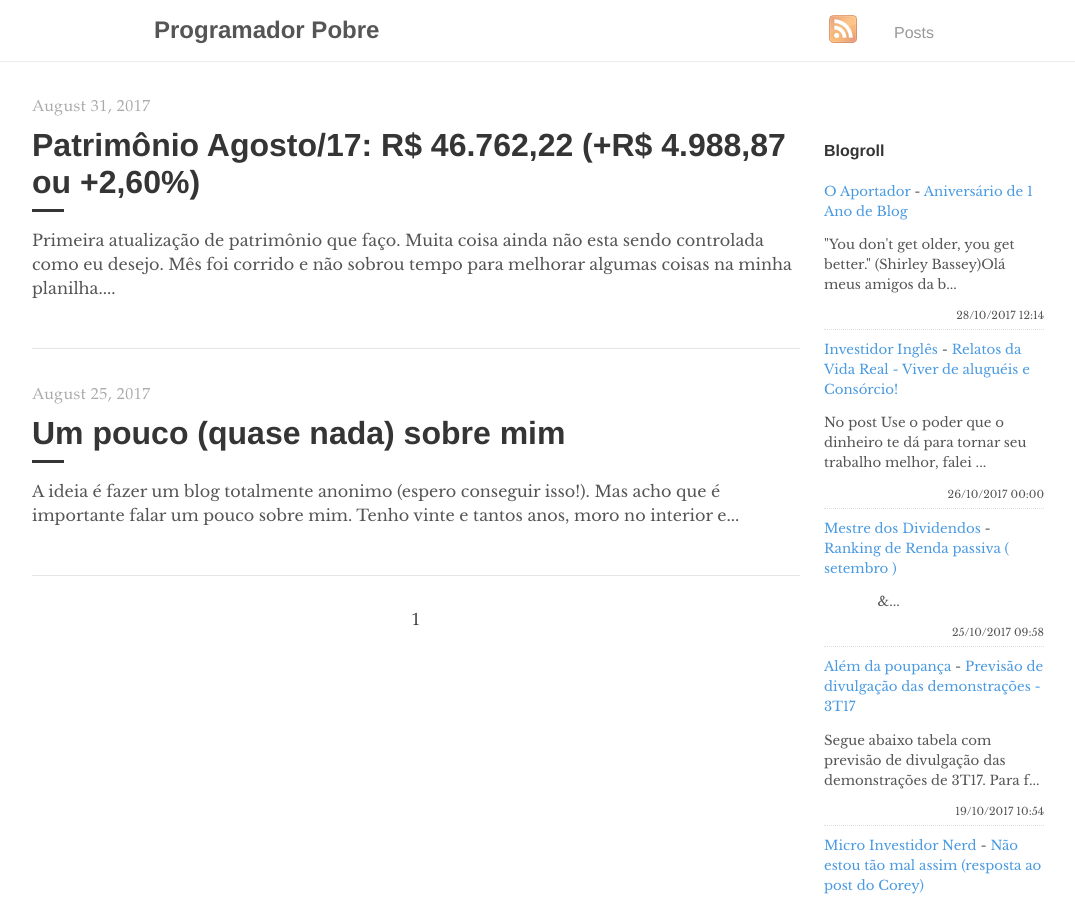
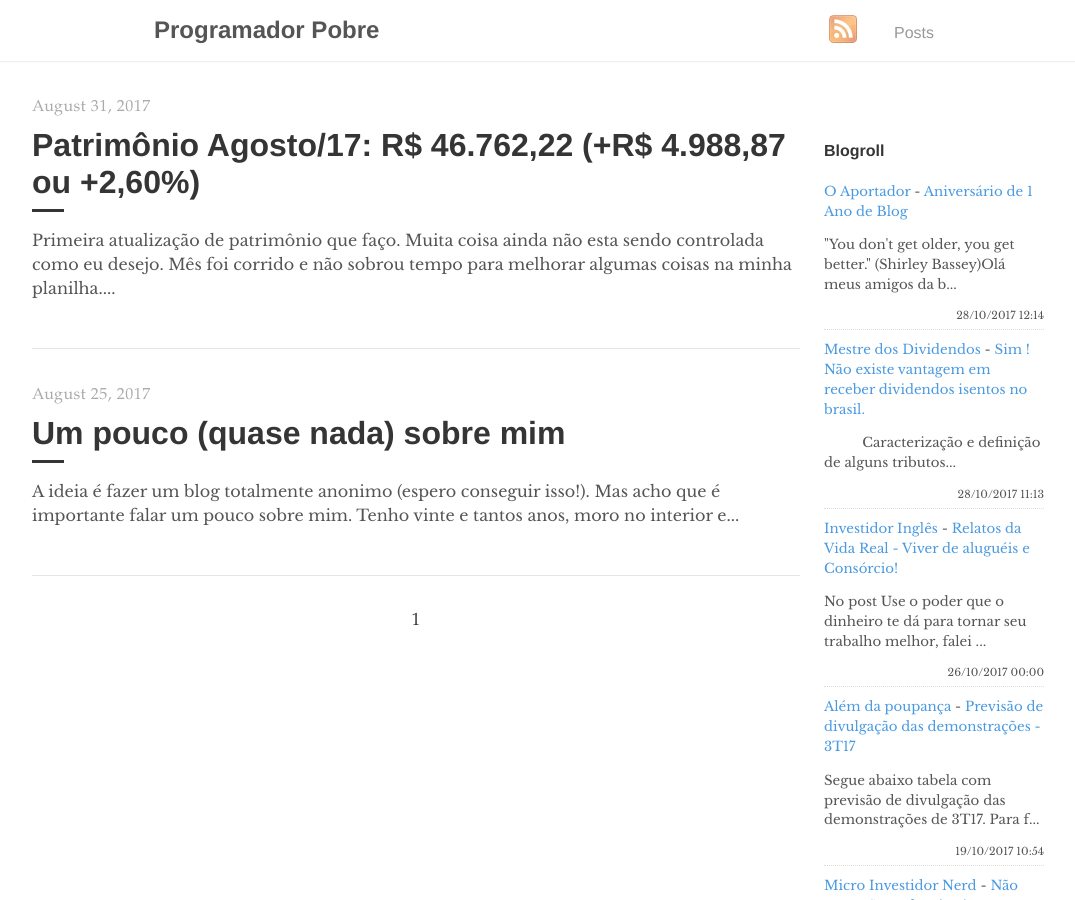
Before and after one commit to programadorpobre/programadorpobre.github.io, a Jekyll site: the page built from index.html, in a window 1280 px wide and 900 px high. Shown: the whole window, without its empty margins (96-1171 px from the left). Built offline with Jekyll 4.4.1, drawn with Linux system fonts in a browser that asks for light colours; the list of posts is cut into pages by our own code; comment, search, counter and statistics services are not loaded.

Commit message:
[ci skip] travis #85

```diff
--- a/_includes/feed-entries.html
+++ b/_includes/feed-entries.html
@@ -4,14 +4,14 @@
     <time datetime="2017-10-28T12:14:00.000-02:00">28/10/2017 12:14</time>
 </div>
 <div class="feed-entry">
+    <a class="feed-entry-site-name" href="http://mestredosdividendos.blogspot.com/">Mestre dos Dividendos</a> - <a class="feed-entry-title" href="http://mestredosdividendos.blogspot.com/2017/10/sim-nao-existe-vantagem-em-receber.html">Sim ! Não existe vantagem em receber dividendos isentos no brasil.</a>
+    <p class="feed-entry-summary">&nbsp; &nbsp; &nbsp; &nbsp; &nbsp; Caracterização e definição de alguns tributos...</p>
+    <time datetime="2017-10-28T11:13:00.000-07:00">28/10/2017 11:13</time>
+</div>
+<div class="feed-entry">
     <a class="feed-entry-site-name" href="http://investidoringles.blogspot.com/">Investidor Inglês</a> - <a class="feed-entry-title" href="http://investidoringles.blogspot.com/2017/10/senhor-vive-de-alugueis-e-consorcios.html">Relatos da Vida Real - Viver de aluguéis e Consórcio!</a>
     <p class="feed-entry-summary">No post Use o poder que o dinheiro te dá para tornar seu trabalho melhor, falei ...</p>
     <time datetime="2017-10-26T00:00:00.000-02:00">26/10/2017 00:00</time>
-</div>
-<div class="feed-entry">
-    <a class="feed-entry-site-name" href="http://mestredosdividendos.blogspot.com/">Mestre dos Dividendos</a> - <a class="feed-entry-title" href="http://mestredosdividendos.blogspot.com/2017/10/ranking-de-renda-passiva-setembro.html">Ranking de Renda passiva ( setembro )</a>
-    <p class="feed-entry-summary">&nbsp; &nbsp;&nbsp;&nbsp;&nbsp;&nbsp;&nbsp;&nbsp;&nbsp;&nbsp;&nbsp;&nbsp;&nbsp;&...</p>
-    <time datetime="2017-10-25T09:58:00.000-07:00">25/10/2017 09:58</time>
 </div>
 <div class="feed-entry">
     <a class="feed-entry-site-name" href="http://alemdapoupanca.blogspot.com/">Além da poupança</a> - <a class="feed-entry-title" href="http://alemdapoupanca.blogspot.com/2017/10/previsao-de-divulgacao-das.html">Previsão de divulgação das demonstrações - 3T17</a>
```
